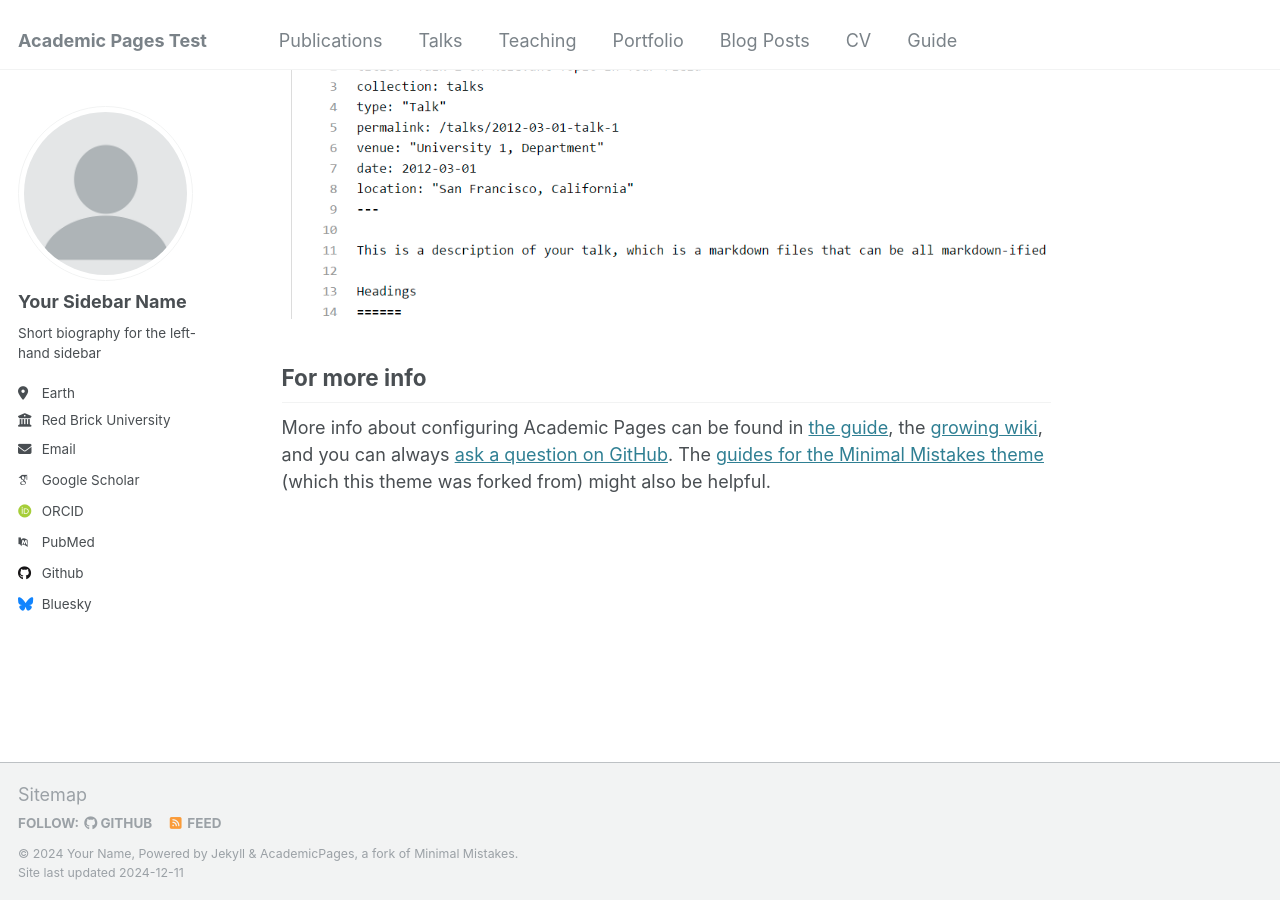
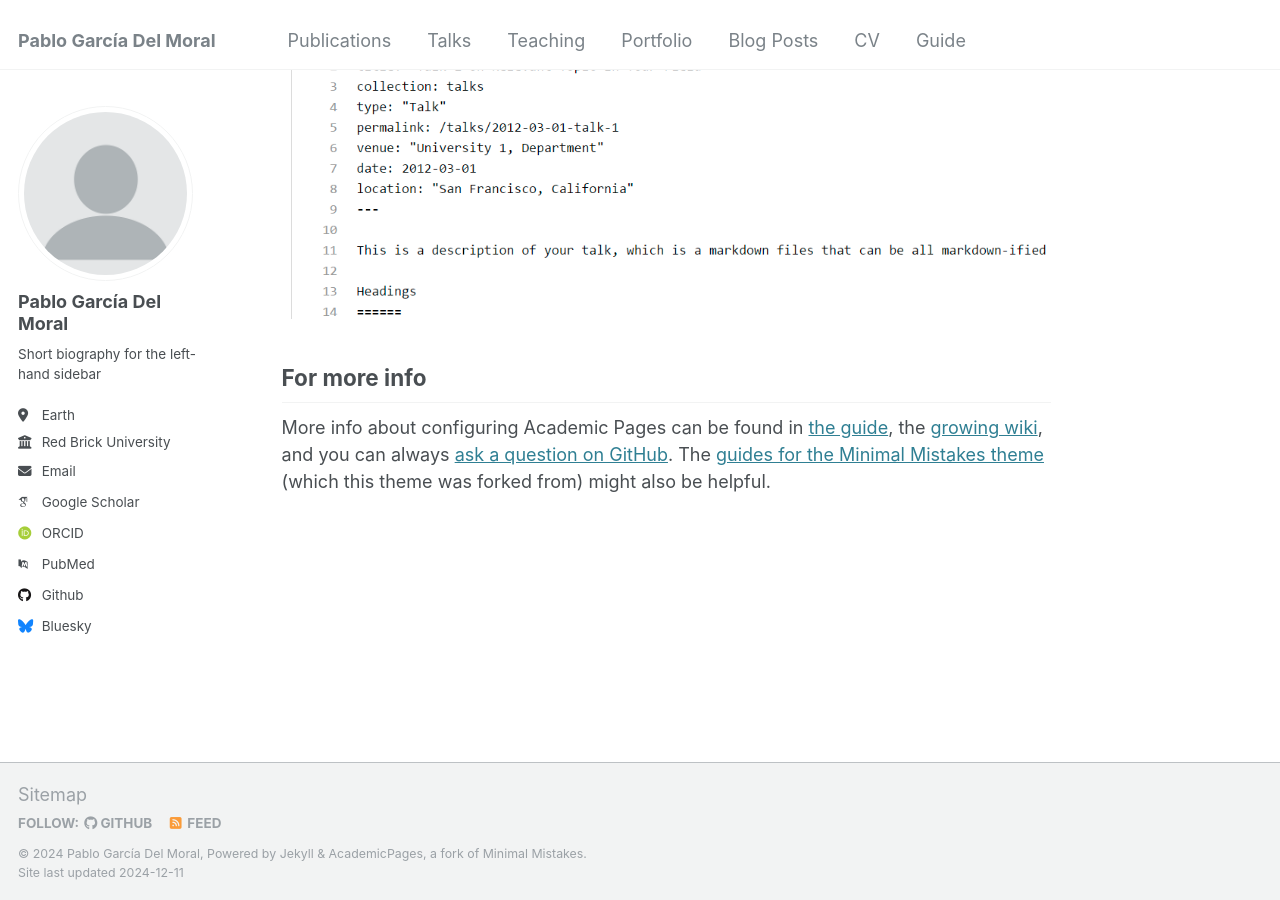
Before and after one commit to pablogdelmoral/pablogdelmoral.github.io, a Jekyll site: the page built from _pages/about.md, in a window 1280 px wide and 900 px high, scrolled down 2643 px. Built offline with Jekyll 4.4.1, drawn with Linux system fonts in a browser that asks for light colours; some web fonts are replaced.

Commit message:
config edited

```diff
--- a/_config.yml
+++ b/_config.yml
@@ -8,12 +8,12 @@
 
 # Basic Site Settings
 locale                   : "en-US"
-title                    : "Academic Pages Test"
+title                    : "Pablo García Del Moral"
 title_separator          : "|"
-name                     : &name "Your Name"
+name                     : &name "Pablo García Del Moral"
 description              : &description "personal description"
-url                      : https://hamdan-khan.github.io # the base hostname & protocol for your site e.g. "https://[your GitHub username].github.io"
-baseurl                  : "/academicpages" # the subpath of your site, e.g. "/blog"
+url                      : https://pablogdelmoral.github.io # the base hostname & protocol for your site e.g. "https://[your GitHub username].github.io"
+baseurl                  : "" # the subpath of your site, e.g. "/blog"
 repository               : "academicpages/academicpages.github.io"
 
 # Site Author - The following control what appear as part of the author content on the side bar.
@@ -22,7 +22,7 @@ repository               : "academicpages/academicpages.github.io"
 author:
   # Biographic information
   avatar           : "profile.png"
-  name             : "Your Sidebar Name"
+  name             : "Pablo García Del Moral"
   pronouns         : # example: "she/her"
   bio              : "Short biography for the left-hand sidebar"
   location         : "Earth"
```
